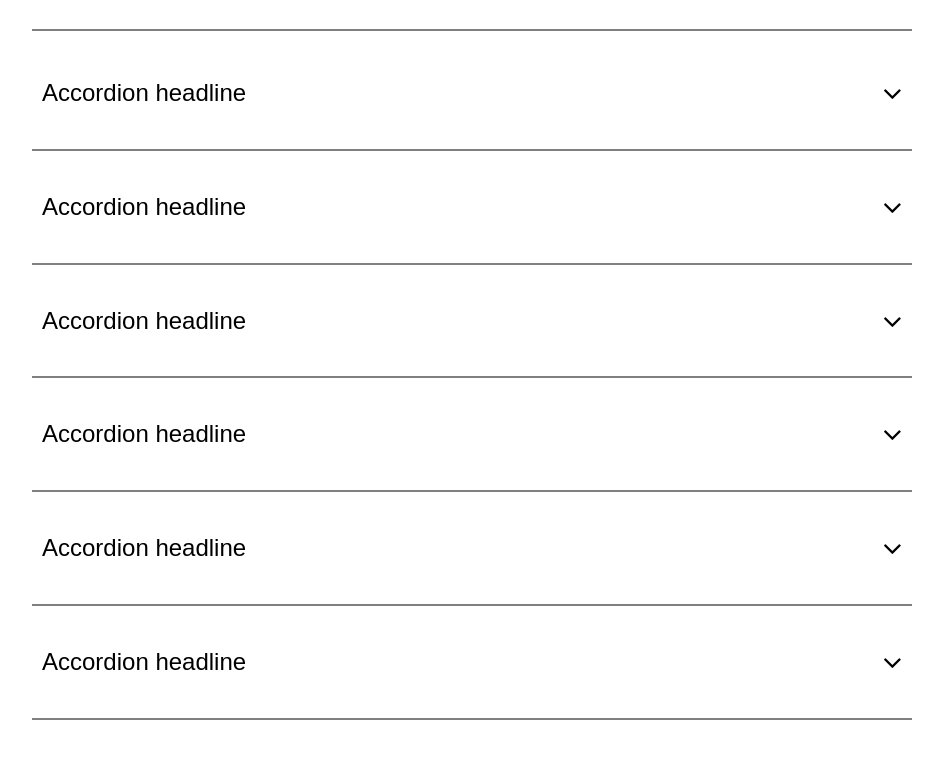
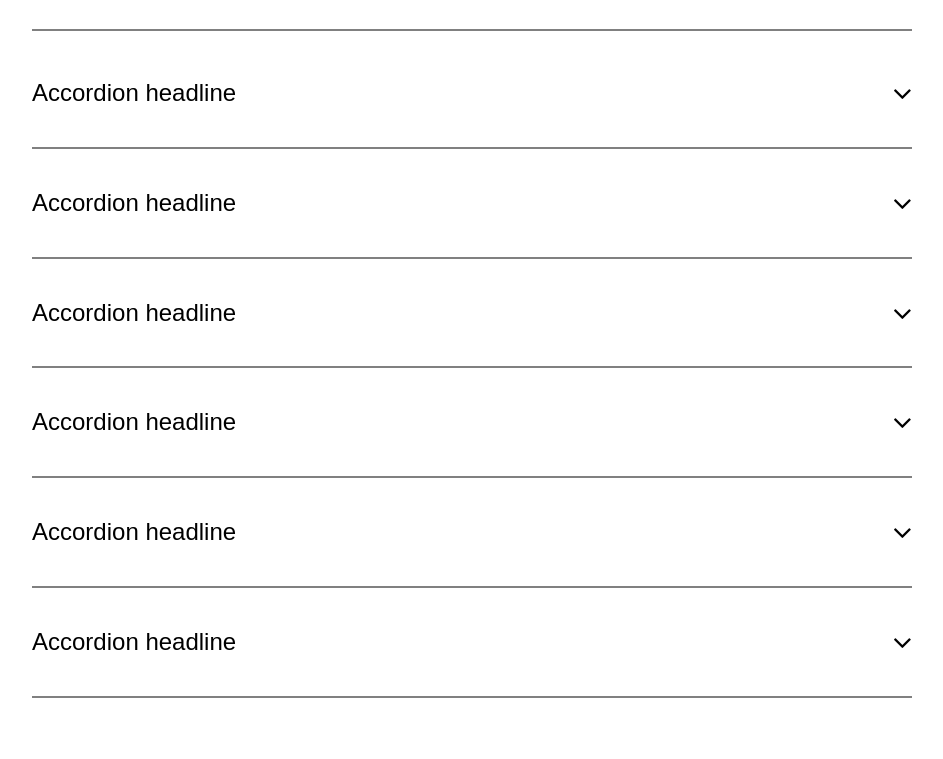
Before and after one commit to Martin-Kristensen-WD/Accordion, a plain HTML site: page index.html in a window 1280 px wide. Shown: the part 93-852 px from the top of the page, without its empty margins (168-1111 px from the left). Drawn offline with Linux system fonts and the light colour scheme.

Commit message:
small fixes

```diff
--- a/index.html
+++ b/index.html
@@ -18,7 +18,7 @@
         <h1>An accordion</h1>
         <hr />
         <ul>
-          <li class="container" tabindex="0">
+          <li class="container">
             <button
               class="label"
               aria-expanded="false"
@@ -47,7 +47,7 @@
             </div>
           </li>
           <hr />
-          <li class="container" tabindex="0">
+          <li class="container">
             <button
               class="label"
               aria-expanded="false"
@@ -75,7 +75,7 @@
             </div>
           </li>
           <hr />
-          <li class="container" tabindex="0">
+          <li class="container">
             <button
               class="label"
               aria-expanded="false"
@@ -103,7 +103,7 @@
             </div>
           </li>
           <hr />
-          <li class="container" tabindex="0">
+          <li class="container">
             <button
               class="label"
               aria-expanded="false"
@@ -131,7 +131,7 @@
             </div>
           </li>
           <hr />
-          <li class="container" tabindex="0">
+          <li class="container">
             <button
               class="label"
               aria-expanded="false"
@@ -159,7 +159,7 @@
             </div>
           </li>
           <hr />
-          <li class="container" tabindex="0">
+          <li class="container">
             <button
               class="label"
               aria-expanded="false"
--- a/styles.css
+++ b/styles.css
@@ -1,12 +1,8 @@
-/* Simple body styles */
+/* Basic styles to HTML tags */
 body {
   font-family: Arial, Helvetica, sans-serif;
 }
-.accordion-body {
-  margin: 16px;
-}
 
-/* Basic font styles */
 h1 {
   font-size: 32px;
   line-height: 40px;
@@ -24,16 +20,12 @@ p {
   font-weight: 400;
 }
 
-.accordion .container {
-  position: relative;
-  margin: 10px 10px;
-}
-
 button {
   border: none;
   background: white;
   position: relative;
   width: 100%;
+  cursor: pointer;
 }
 
 ul {
@@ -41,18 +33,22 @@ ul {
   list-style: none;
 }
 
-/* Positions the labels relative to the .container. Adds padding to the top and bottom and increases font size. Also makes its cursor a pointer for interactiveness*/
+/* Add margin to accordion*/
+.accordion-body {
+  margin: 16px;
+}
+
+/* Adds padding to the top and bottom and increases font size.*/
 .accordion .label {
   padding: 10px 0;
   font-size: 30px;
   color: black;
-  cursor: pointer;
   text-align: left;
 }
 
 /*
 Add the arrow to the psudo element
-Positions the down arrow 5px from the right. Centers it using the transform property.
+Positions the down arrow to the right. Centers it vertically using the transform property.
 */
 .accordion .label::before {
   content: "\f107";
@@ -71,22 +67,24 @@ Positions the down arrow 5px from the right. Centers it using the transform prop
   background: white;
   height: 0;
   font-size: 20px;
-  width: 720px;
+  max-width: 720px;
   overflow: hidden;
   transition: 0.5s;
 }
 
+/* Style the line divider*/
 .accordion hr {
   width: 100;
   margin-left: 0;
   border: 1px solid grey;
 }
 
-/* Set the container height to 300px
-  Tried to use height: min-content - but that cant be transitioned.. :(
+/*
+Set the content height to 300px
+Tried to use height: min-content - but that cant be transitioned.. :( Would have been best solution.
 */
 .accordion .container.active .content {
-  height: 300px;
+  height: 570px;
 }
 
 /* Changes from arrow down to arrow up - when active */
@@ -96,10 +94,23 @@ Positions the down arrow 5px from the right. Centers it using the transform prop
   font-size: 30px;
 }
 
-/* Set max-width on the accordion on laptop screens (1080px) */
-@media screen and (min-width: 1080px) {
+/********** MEDIA QUERIES **********/
+
+/* Set height on content on bigger screens (large mobile / tablet) (480px) */
+@media screen and (min-width: 480px) {
+  .accordion .container.active .content {
+    height: 400px;
+  }
+}
+
+/* Set max-width on the accordion and height on content on bigger screens (880px) */
+@media screen and (min-width: 880px) {
   .accordion-body {
     max-width: 880px;
     margin: 50px auto;
   }
+
+  .accordion .container.active .content {
+    height: 300px;
+  }
 }
```
